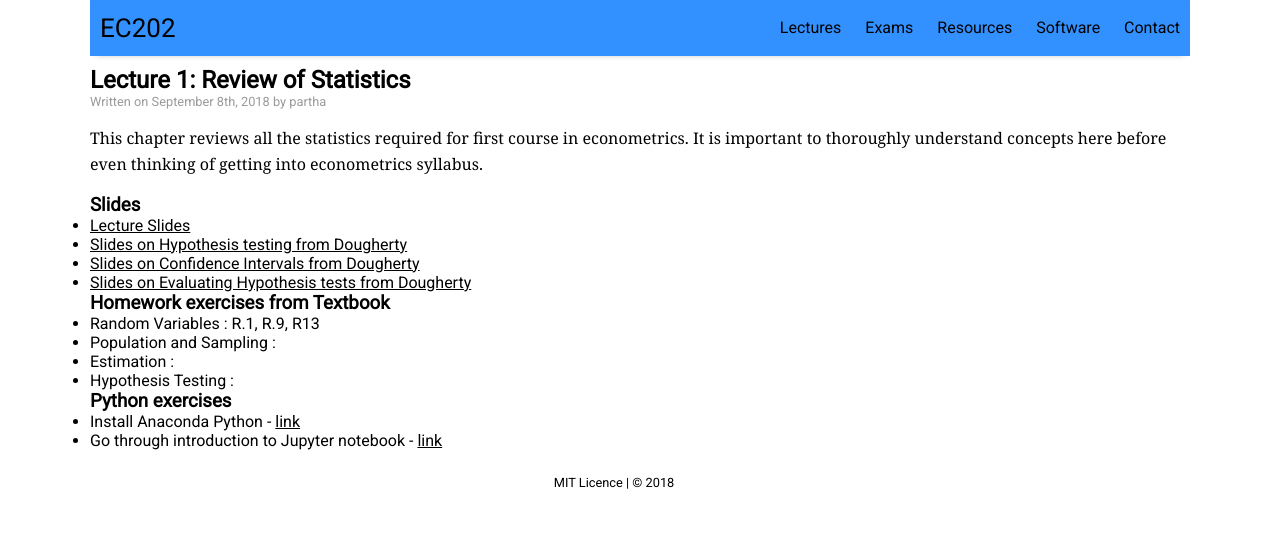
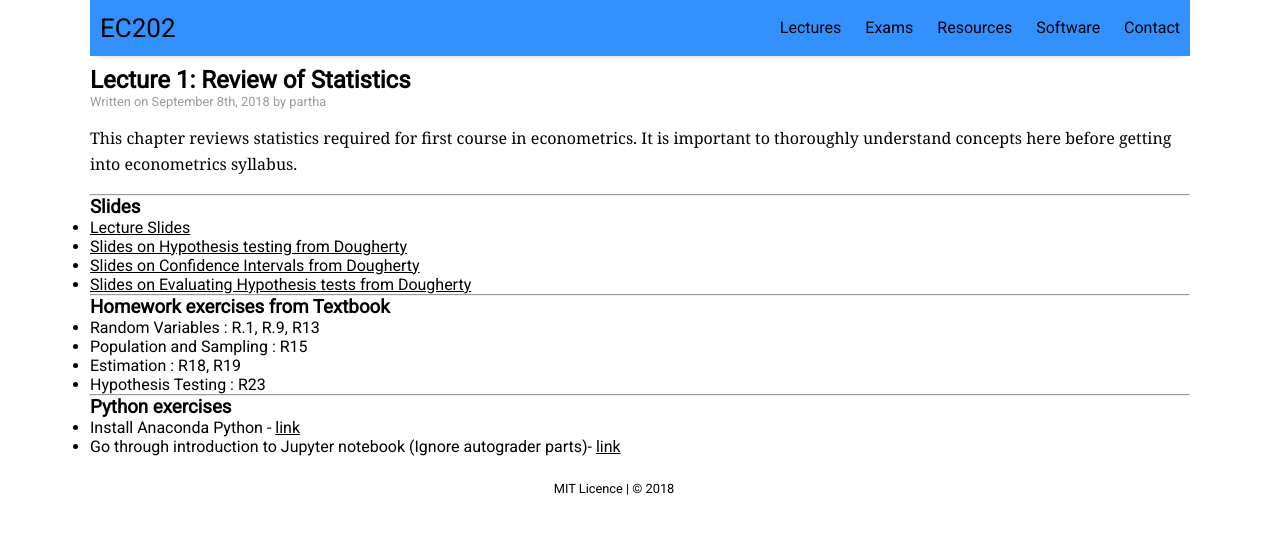
Before and after one commit to Pardhu448/ElementsofEconometrics, a Jekyll site: the page built from _posts/2018-09-08-review_of_statistics.md, in a window 1280 px wide. Shown: the top 534 px of the page. Built offline with Jekyll 4.4.1, drawn with Linux system fonts in a browser that asks for light colours; nearby versions of some CDN libraries.

```diff
--- a/_includes/grid_view_projects.html
+++ b/_includes/grid_view_projects.html
@@ -1,5 +1,5 @@
 
-<p style = "text-align: left"><br>This is an introductory course in econometrics designed around the syllabus for undergraduate economics students of University of London.
+<p style = "text-align: left"><br>This is an introductory course in econometrics designed syllabus of undergraduate econometrics curriculum of University of London.
 </p>
 
 
--- a/_posts/2018-09-08-review_of_statistics.md
+++ b/_posts/2018-09-08-review_of_statistics.md
@@ -6,20 +6,20 @@ categories: projects
 caption: Review of Statistics for Econometrics I
 tags: [Statistics, Random Variables, Estimation, Inference]
 ---
-  This chapter reviews all the statistics required for first course in econometrics. It is important to thoroughly understand concepts here before even thinking of getting into econometrics syllabus.
-
+  This chapter reviews statistics required for first course in econometrics. It is important to thoroughly understand concepts here before getting into econometrics syllabus.
+<hr />
 ### Slides
 - [Lecture Slides]({{site.github.url}}/docs/ch0/econ_rsic_mumbai.pdf)
 - [Slides on Hypothesis testing from Dougherty]({{site.github.url}}/docs/ch0/dougherty5e_evaluating_hypothesis_tests.pdf)
 - [Slides on Confidence Intervals from Dougherty]({{site.github.url}}/docs/ch0/dougherty5e_hypothesis_tests_confidence_interval_approach.pdf)
 - [Slides on Evaluating Hypothesis tests from Dougherty]({{site.github.url}}/docs/ch0/dougherty5e_evaluating_hypothesis_tests.pdf)
-
+<hr />
 ### Homework exercises from Textbook
 - Random Variables : R.1, R.9, R13
-- Population and Sampling :
-- Estimation :
-- Hypothesis Testing :
-
+- Population and Sampling : R15
+- Estimation : R18, R19
+- Hypothesis Testing : R23
+<hr />
 ### Python exercises
-- Install Anaconda Python - [link]({{site.github.url}}/pages/research.html)
-- Go through introduction to Jupyter notebook - [link](https://www.youtube.com/watch?time_continue=330&v=6wR5mDycDww)
+- Install Anaconda Python - [link](https://conda.io/docs/user-guide/)
+- Go through introduction to Jupyter notebook (Ignore autograder parts)- [link](https://www.youtube.com/watch?time_continue=330&v=6wR5mDycDww)
--- a/pages/announcements.html
+++ b/pages/announcements.html
@@ -11,7 +11,8 @@ title: Announcements
   on September 8th, 2018
  </span>
  <p>
-  Please complete reading from text all the topics covered during lectures this week. Also install Anaconda Jupyter and go through basics of Jupyter notebook. We will cover some basics of python next week.
+ - Finish reading topics covered in lectures from the textbook. </br>
+ - Complete Homework and Programming assignments mentioned on <a href = "../projects/review_of_statistics.html">lecture page</a>.
  </p>
 
 </div>
--- a/pages/resources.html
+++ b/pages/resources.html
@@ -5,5 +5,8 @@ title: Resources
 <p style = "text-align: left", "font-family: helvetica"> This page contains all the additional resources relevant for introductory econometrics course. Resources are added as and when they are relevant for the topics covered in the course.
 </p>
 
-<p style = "text-align: left", "font-family: helvetica"> <b> Online Course: </b> Best introductory courses to understand the practical aspects of econometrics and causal reasoning in statistics is <a href="https://www.edx.org/professional-certificate/berkeleyx-foundations-of-data-science">"Foundations of Data Science" </a>. They teach inference and computing at introductory level and is very popular among undergraduate students at UC Berkley. This course can be done simultaneously with intrductory econometrics course as the concepts taught are similar, only that data science course is more practical.
+<p style = "text-align: left", "font-family: helvetica"> <b> Optional Online Course: </b> Best introductory courses to understand the practical aspects of econometrics and causal reasoning in statistics is <a href="https://www.edx.org/professional-certificate/berkeleyx-foundations-of-data-science">"Foundations of Data Science" </a>. They teach inference and computing at introductory level and is very popular among undergraduate students at UC Berkley. This course can be done simultaneously with intrductory econometrics course as the concepts taught are similar, only that data science course is more practical.
 </p>
+
+<p style = "text-align: left", "font-family: helvetica"> <b> Online Textbook Resources: </b> Textbook closely follows syllabus for 'Elements of Econometrics' course. This is <a href= "https://global.oup.com/uk/orc/busecon/economics/dougherty5e/">page</a> contains presentations and data sets for different topics of course.
+</p>
```
Also changed, not shown: 10 other files.
